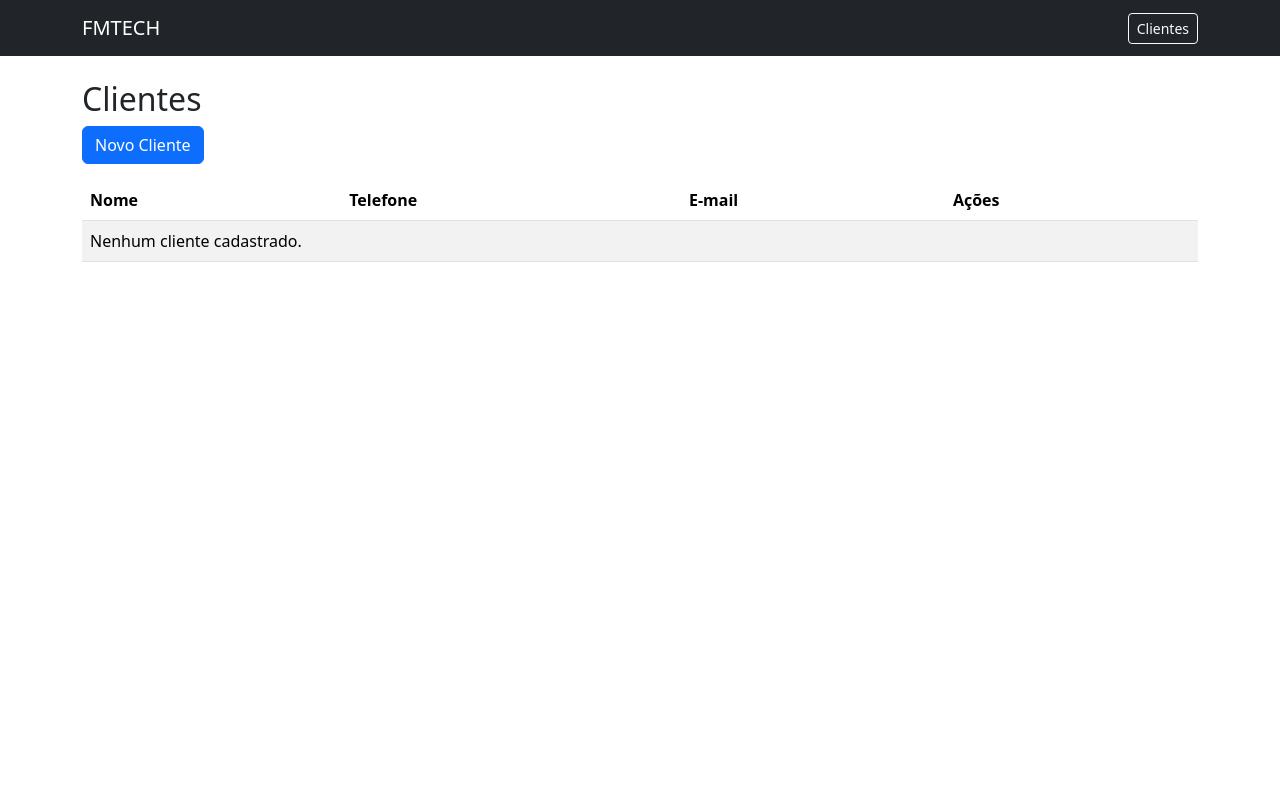
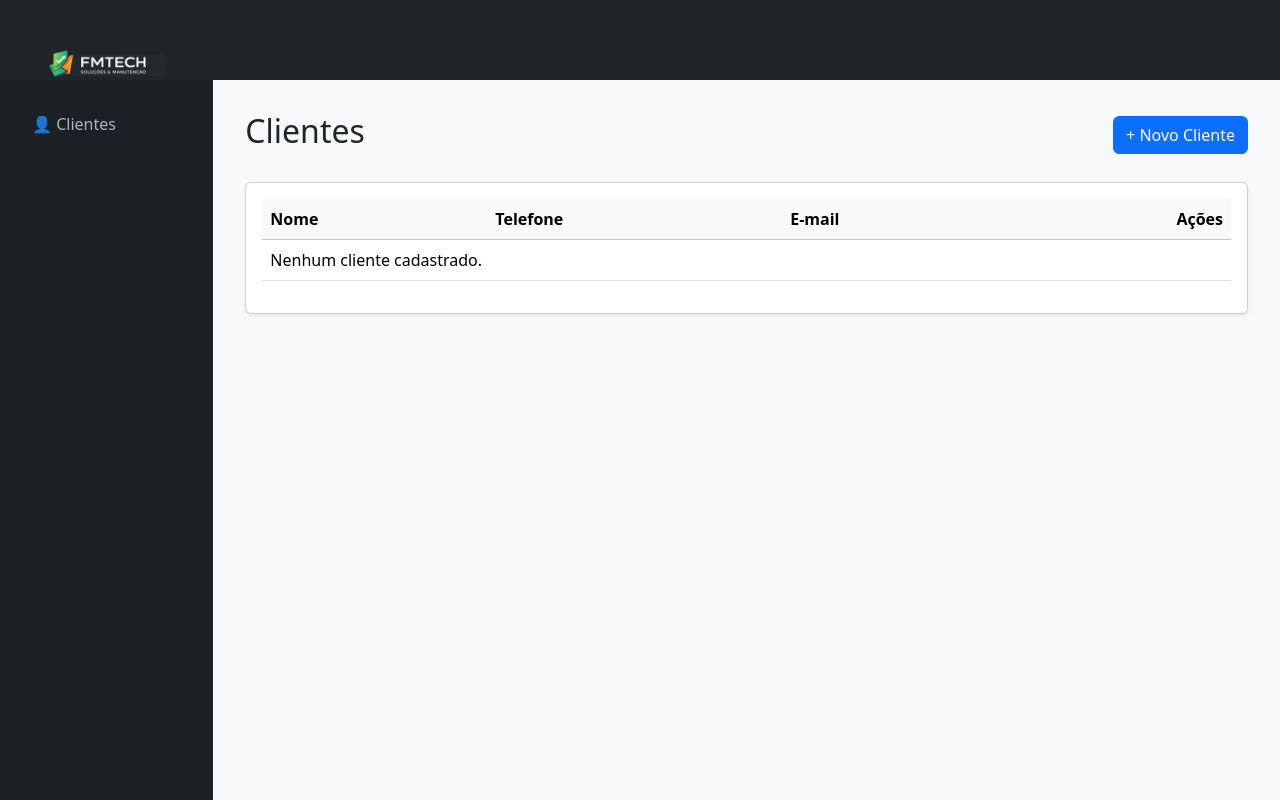
Before and after one commit to franciscomororo1/FMTECH, a Django app: page /clientes/ in a window 1280 px wide. Run offline with Django 5.2, Linux system fonts and the light colour scheme; data that the repository does not hold is empty.

Commit message:
Melhorando estilo do template base

```diff
--- a/core/templates/core/base.html
+++ b/core/templates/core/base.html
@@ -1,26 +1,83 @@
+{% load static %}
 <!DOCTYPE html>
 <html lang="pt-br">
 <head>
     <meta charset="UTF-8">
     <title>FMTECH</title>
+    <meta name="viewport" content="width=device-width, initial-scale=1">
 
     <!-- Bootstrap 5 -->
     <link href="https://cdn.jsdelivr.net/npm/bootstrap@5.3.2/dist/css/bootstrap.min.css" rel="stylesheet">
+
+    <style>
+        body {
+            background-color: #f8f9fa;
+        }
+
+        /* Topbar */
+        .topbar {
+            height: 80px;
+            background-color: #212529;
+        }
+
+        /* Sidebar */
+        .sidebar {
+            min-height: calc(100vh - 80px);
+            background-color: #1c1f23;
+        }
+
+        .sidebar a {
+            color: #adb5bd;
+            text-decoration: none;
+        }
+
+        .sidebar a:hover {
+            color: #fff;
+        }
+
+        .content {
+            padding: 2rem;
+        }
+    </style>
 </head>
 <body>
 
-<nav class="navbar navbar-expand-lg navbar-dark bg-dark mb-4">
-    <div class="container">
-        <a class="navbar-brand" href="/">FMTECH</a>
-        <div>
-            <a class="btn btn-outline-light btn-sm" href="/clientes/">Clientes</a>
-        </div>
-    </div>
+<!-- 🔝 TOPBAR -->
+<nav class="navbar topbar px-4">
+    <a href="/" class="d-flex justify-content-center align-items-start mb-2">
+        <img src="{% static 'core/img/logo-white.png' %}"
+            alt="FMTECH"
+            style="width: 180px;"
+            class="img-fluid">
+    </a>
+
 </nav>
 
-<div class="container">
-    {% block content %}{% endblock %}
+<div class="container-fluid">
+    <div class="row">
+
+        <!-- 📌 SIDEBAR -->
+        <nav class="col-md-2 sidebar d-flex flex-column p-3">
+            <ul class="nav nav-pills flex-column mt-2">
+                <li class="nav-item mb-1">
+                    <a href="{% url 'cliente_lista' %}" class="nav-link">
+                        👤 Clientes
+                    </a>
+                </li>
+
+                <!-- outros itens -->
+            </ul>
+        </nav>
+
+        <!-- 📄 CONTEÚDO -->
+        <main class="col-md-10 content">
+            {% block content %}
+            {% endblock %}
+        </main>
+
+    </div>
 </div>
 
+<script src="https://cdn.jsdelivr.net/npm/bootstrap@5.3.2/dist/js/bootstrap.bundle.min.js"></script>
 </body>
 </html>
--- a/core/templates/core/cliente/lista.html
+++ b/core/templates/core/cliente/lista.html
@@ -1,19 +1,22 @@
 {% extends "core/base.html" %}
 
 {% block content %}
+<div class="d-flex justify-content-between align-items-center mb-4">
     <h2>Clientes</h2>
+    <a href="{% url 'cliente_novo' %}" class="btn btn-primary">
+        + Novo Cliente
+    </a>
+</div>
 
-<a href="{% url 'cliente_novo' %}" class="btn btn-primary mb-3">
-    Novo Cliente
-</a>
-
-<table class="table table-striped">
-    <thead>
+<div class="card shadow-sm">
+    <div class="card-body">
+        <table class="table table-hover align-middle">
+            <thead class="table-light">
                 <tr>
                     <th>Nome</th>
                     <th>Telefone</th>
                     <th>E-mail</th>
-            <th>Ações</th>
+                    <th class="text-end">Ações</th>
                 </tr>
             </thead>
             <tbody>
@@ -22,9 +25,13 @@
                     <td>{{ cliente.nome }}</td>
                     <td>{{ cliente.telefone }}</td>
                     <td>{{ cliente.email }}</td>
-            <td>
-                <a href="{% url 'cliente_editar' cliente.id %}" class="btn btn-sm btn-warning">Editar</a>
-                <a href="{% url 'cliente_excluir' cliente.id %}" class="btn btn-sm btn-danger">Excluir</a>
+                    <td class="text-end">
+                        <a href="{% url 'cliente_editar' cliente.id %}" class="btn btn-sm btn-outline-warning">
+                            Editar
+                        </a>
+                        <a href="{% url 'cliente_excluir' cliente.id %}" class="btn btn-sm btn-outline-danger">
+                            Excluir
+                        </a>
                     </td>
                 </tr>
                 {% empty %}
@@ -34,4 +41,6 @@
                 {% endfor %}
             </tbody>
         </table>
+    </div>
+</div>
 {% endblock %}
```
Also changed, not shown: core/templates/core/cliente/form.html (+7 -1 lines), fmtech/settings.py (+6 -14 lines), core/static/core/img/logo-white.png (added), core/static/core/img/logo.png.png (added). Lines whose indentation alone changed are shown as unchanged.
